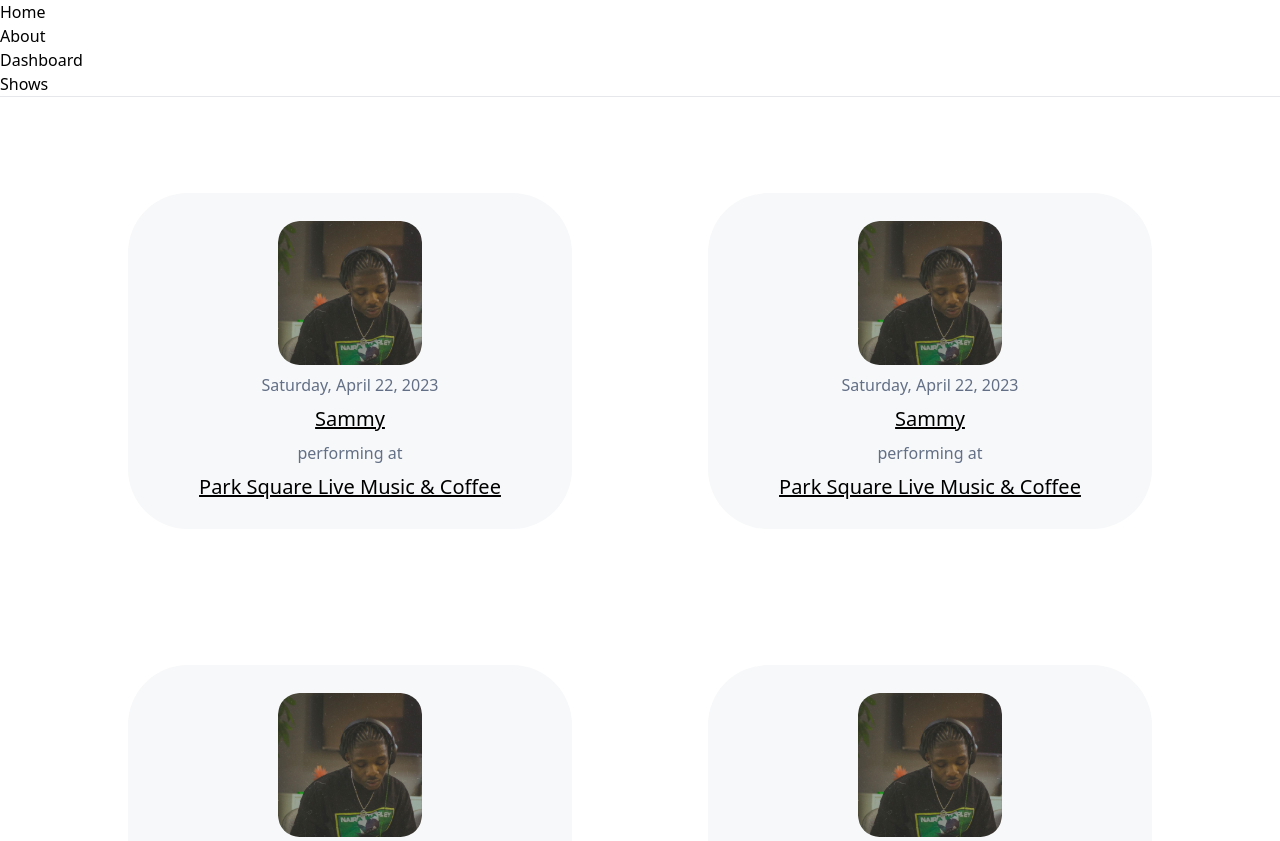
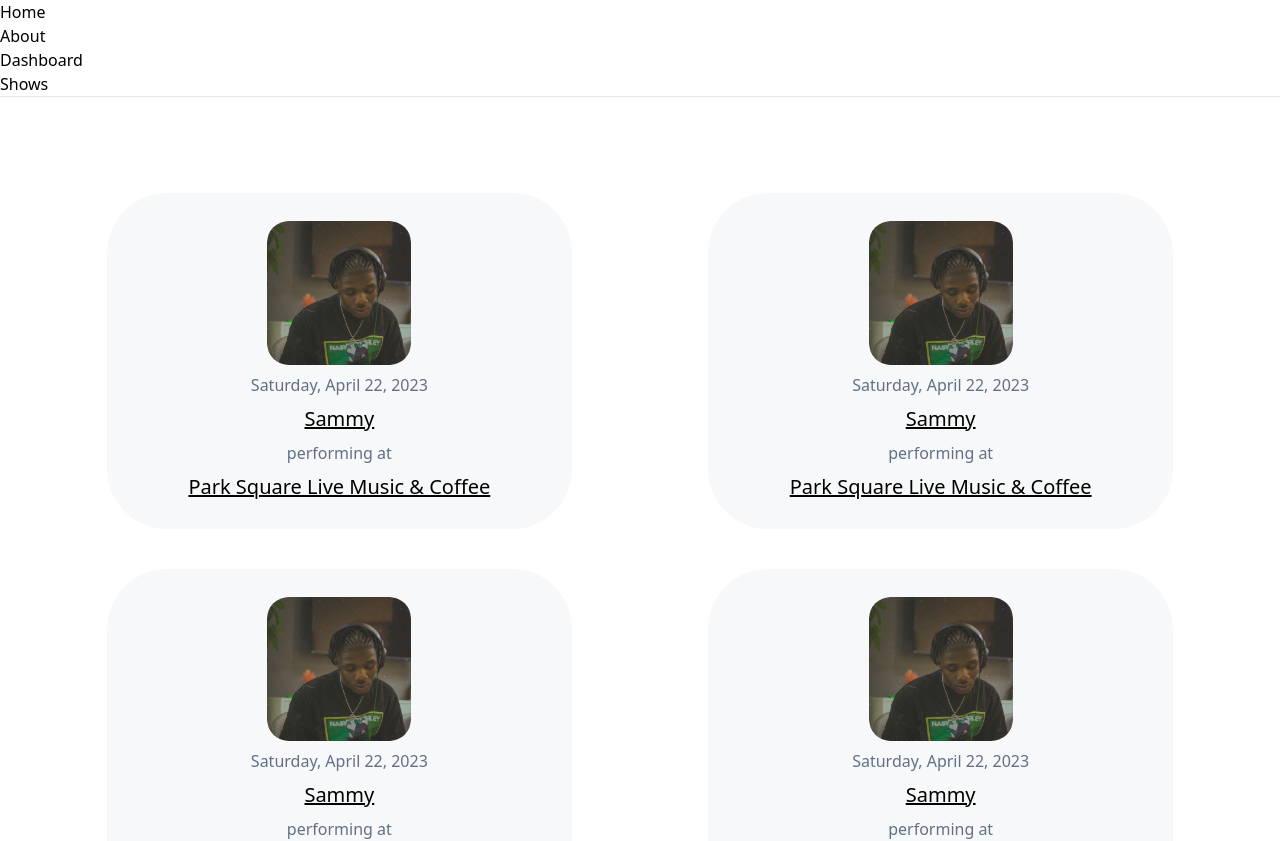
Before and after one commit to devcareer/Project-outside, a React (Vite) app: page /shows in a window 1280 px wide. Shown: the top 841 px of the page. Built offline with nearby package versions, Linux system fonts and the light colour scheme.

Commit message:
adjusted grid gap

```diff
--- a/src/pages/Shows.jsx
+++ b/src/pages/Shows.jsx
@@ -67,7 +67,7 @@ function Shows() {
     ]
 
     return (
-        <div className="grid grid-cols-1 sm:grid-cols-2 gap-8 sm:gap-10 md:gap-14 lg:gap-[136px] w-10/12 mx-auto my-24 max-w-4xl xl:max-w-5xl">
+        <div className="grid grid-cols-1 sm:grid-cols-2 gap-8 sm:gap-10 md:gap-14 md:gap-y-6 lg:gap-[136px] lg:gap-y-[40px] w-10/12 mx-auto my-24">
             {shows.map((show) => (
                 <div key={show.id} className="bg-[#F7F8F9] flex flex-col items-center justify-center rounded-[60px] p-7">
                     <img className="rounded-[20px] w-[144px] h-[144px] object-cover" src={sammy} alt="" />
```
